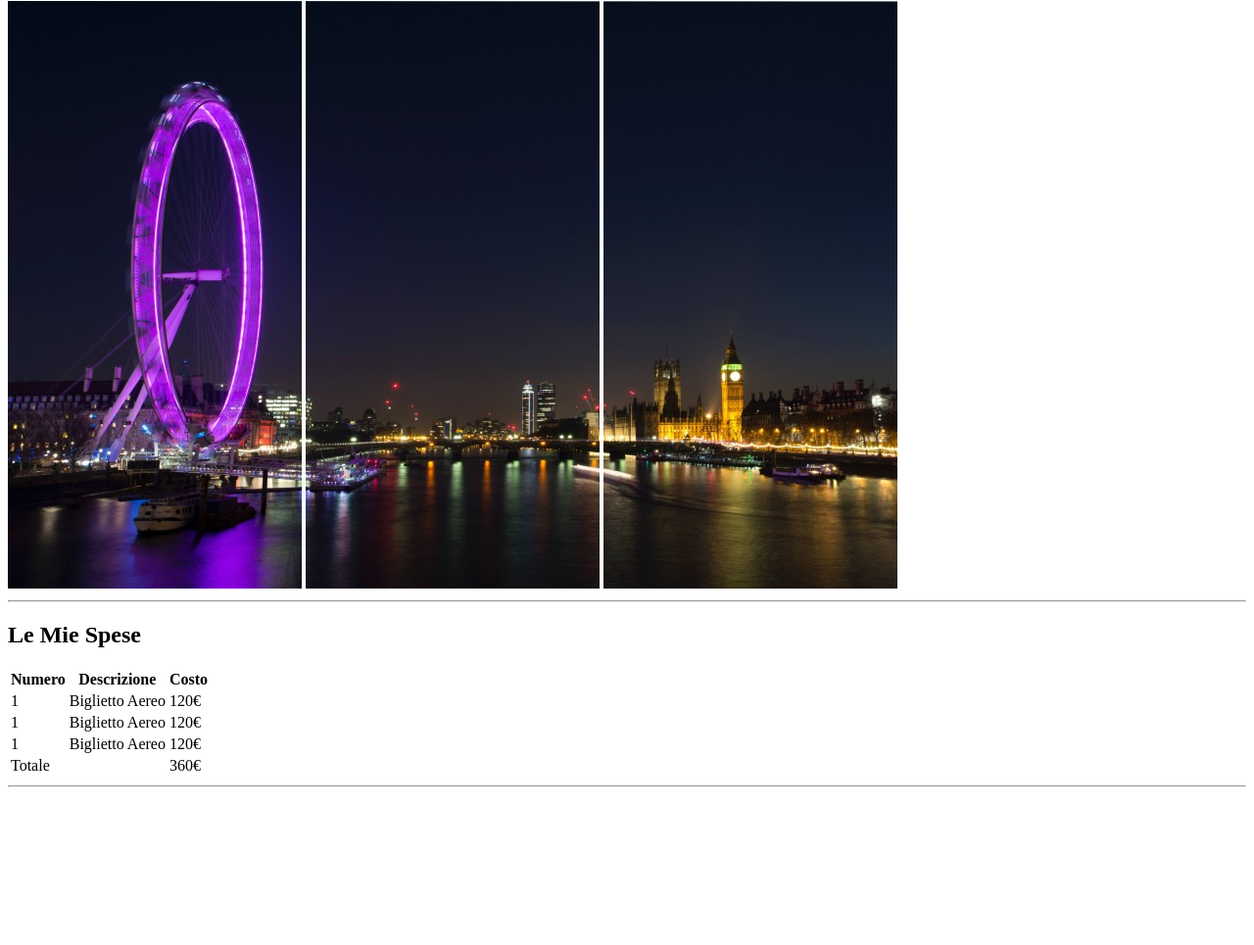
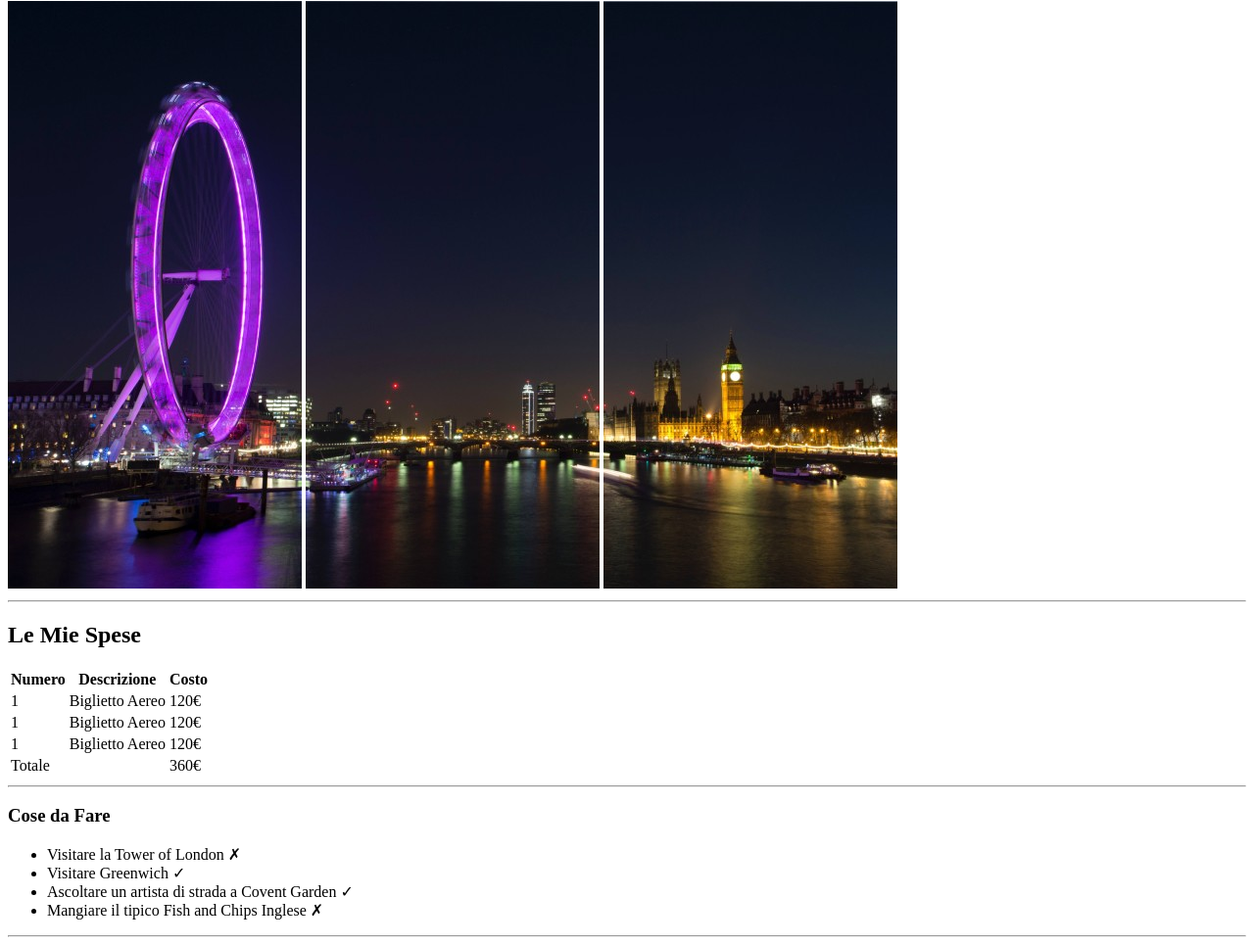
Before and after one commit to Andrea-Sgura/html-london-trip, a plain HTML site: page index.html in a window 1280 px wide. Shown: the part 79-1044 px from the top of the page at 98% size. Before the commit the page ends 891 px from the top, so only its background shows below. Drawn offline with Linux system fonts and the light colour scheme.

Commit message:
[UPD] Inserted To Do List

```diff
--- a/index.html
+++ b/index.html
@@ -47,6 +47,14 @@
         </tfoot>
     </table>
     <hr>
+    <h3>Cose da Fare</h3>
+    <ul>
+        <li>Visitare la Tower of London &cross;</li>
+        <li>Visitare Greenwich &check;</li>
+        <li>Ascoltare un artista di strada a Covent Garden &check;</li>
+        <li>Mangiare il tipico Fish and Chips Inglese &cross;</li>
+    </ul>
+    <hr>
 
 </body>
 </html>
```
